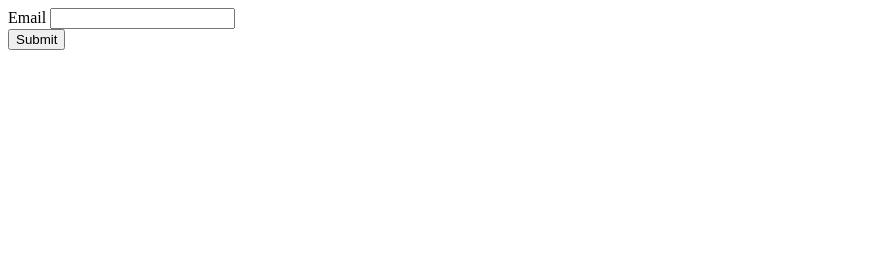
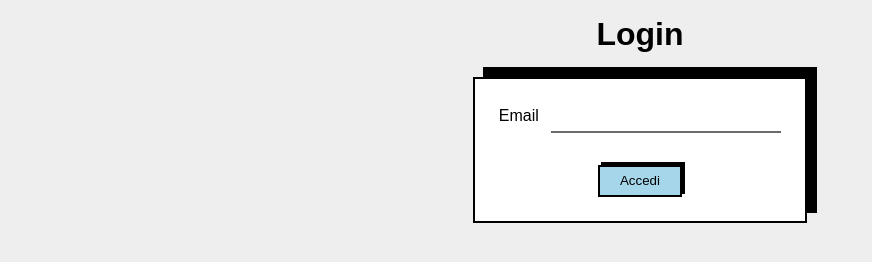
Before and after one commit to SalvatoreCapano/js-mail-dadi, a plain HTML site: page Mail/Bonus_Mail/index.html in a window 1280 px wide. Shown: the whole page, without its empty margins (0-872 px from the left). Drawn offline with Linux system fonts and the light colour scheme.

Commit message:
Bonus Mail Completato

```diff
--- a/Mail/Bonus_Mail/css/style.css
+++ b/Mail/Bonus_Mail/css/style.css
@@ -0,0 +1,92 @@
+/* CSS RESET */
+* {
+    margin: 0;
+    padding: 0;
+    box-sizing: border-box;
+}
+
+body {
+    font-family: sans-serif;
+    background-color: #eee;
+}
+
+.container {
+    padding: 1rem;
+
+    text-align: center;
+}
+
+h1 {
+    margin-bottom: 1.5rem;
+    user-select: none;
+}
+
+form {
+    display: inline-block;
+    margin-bottom: 3rem;
+
+    border: 2px solid black;
+    box-shadow: 10px -10px 0px 0px black;
+    background-color: white;
+    padding: 1.5rem;
+}
+
+form > div:first-child {
+    margin-bottom: 2rem;
+}
+
+form input[type="mail"]{
+    width: 230px;
+    padding: 0.4rem;
+    margin-left: 0.5rem;
+
+    background: none;
+    border: none;
+
+    border-bottom: 2px solid rgb(107, 107, 107);
+    transition: all 0.1s;
+}
+
+form input[type="mail"]:focus {
+    outline: none;
+    border-bottom: 2px solid rgb(0, 0, 0);
+}
+
+form input[type="submit"] {
+    padding: 0.5em 1.5em;
+
+    background-color: rgb(166, 214, 233);
+    border: 2px solid black;
+    box-shadow: 3px -3px 0 0px black;
+}
+
+form input[type="submit"]:hover {
+    background-color: rgb(195, 232, 247);
+}
+
+form input[type="submit"]:active {
+    background-color: rgb(134, 192, 214);
+}
+
+.resultContainer  {
+    display: flex;
+    align-items: center;
+    justify-content: center;
+}
+
+.emailCorrect::before,
+.emailWrong::before {
+    font-family: FontAwesome;
+    margin-right: 1rem;
+    font-size: 1.5rem;
+}
+
+.emailCorrect::before {
+    content: "\f00c";
+    color: green;
+}
+
+.emailWrong::before {
+    content: "\f00d";
+    color: red;
+}
--- a/Mail/Bonus_Mail/index.html
+++ b/Mail/Bonus_Mail/index.html
@@ -15,6 +15,9 @@
 <body>
 
     <div class="container">
+
+        <h1>Login</h1>
+
         <form action="">
 
             <div>
@@ -23,7 +26,7 @@
             </div>
 
             <div>
-                <input id="submitBtn" type="submit">
+                <input id="submitBtn" type="submit" value="Accedi">
             </div>
 
         </form>
--- a/Mail/Bonus_Mail/js/script.js
+++ b/Mail/Bonus_Mail/js/script.js
@@ -47,8 +47,12 @@ submitBtn.addEventListener("click", function(e) {
     // Mostra messaggio
     if (emailCheck == true) {
         resultContainer.innerHTML = "Email corretta. Accesso in corso..."
+        resultContainer.classList.remove("emailWrong");
+        resultContainer.classList.add("emailCorrect");
     }
     else {
         resultContainer.innerHTML = "Email non presente nel registro. Accesso negato."
+        resultContainer.classList.remove("emailCorrect");
+        resultContainer.classList.add("emailWrong");
     }
 });
```
